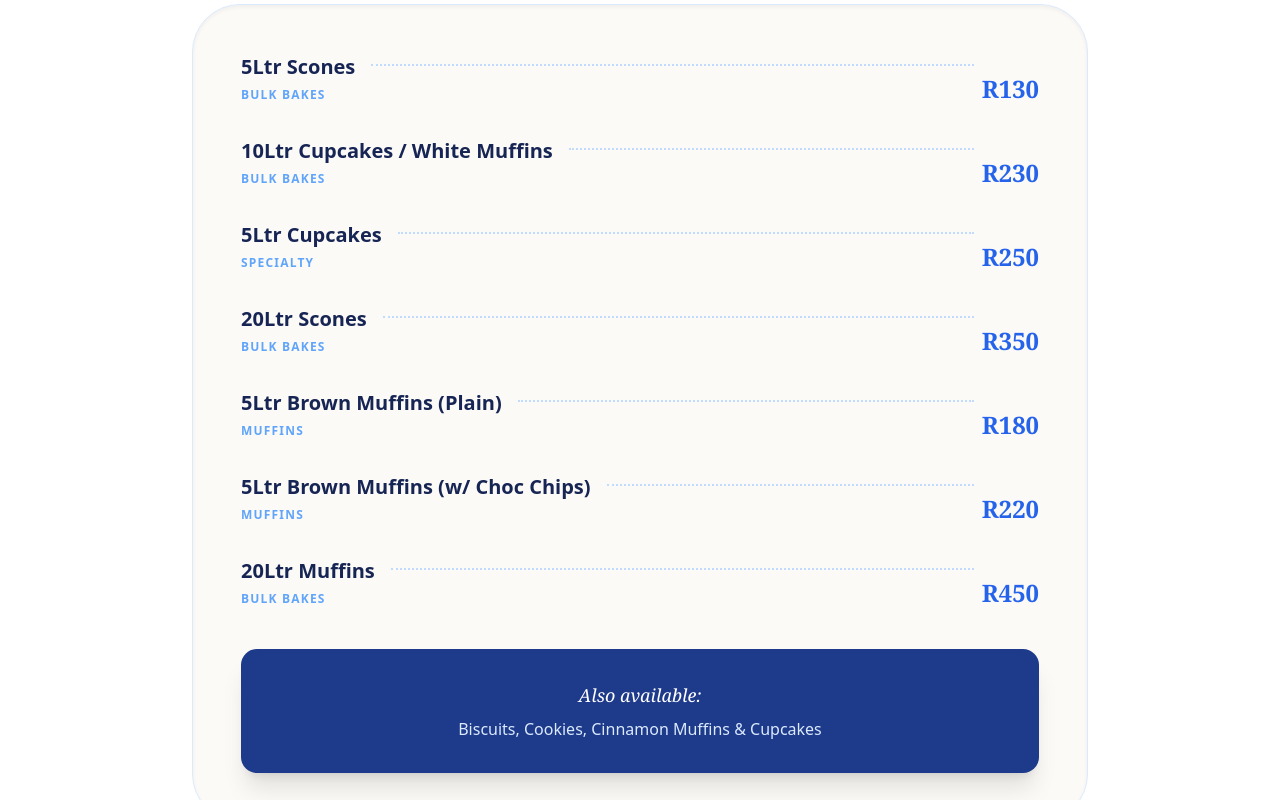
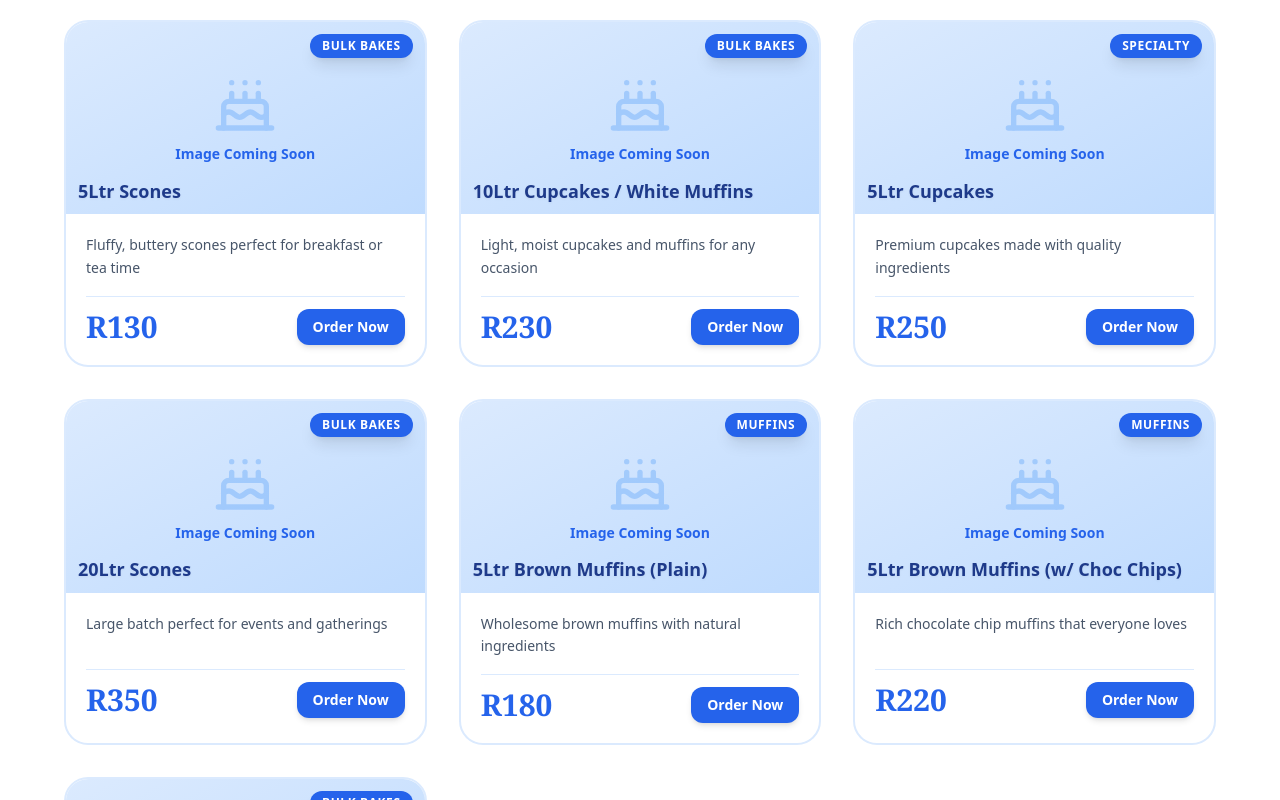
Before and after one commit to rudzie-dev/Cindys-Bakery, a React (Create React App) app: page / in a window 1280 px wide. Shown: the part 1040-1840 px from the top of the page. Built offline with nearby package versions, Linux system fonts and the light colour scheme.

Commit message:
Update App.js

```diff
--- a/src/App.js
+++ b/src/App.js
@@ -54,13 +54,48 @@ const App = () => {
   };
 
   const menuItems = [
-    { name: "5Ltr Scones", price: "R130", category: "Bulk Bakes" },
-    { name: "10Ltr Cupcakes / White Muffins", price: "R230", category: "Bulk Bakes" },
-    { name: "5Ltr Cupcakes", price: "R250", category: "Specialty" },
-    { name: "20Ltr Scones", price: "R350", category: "Bulk Bakes" },
-    { name: "5Ltr Brown Muffins (Plain)", price: "R180", category: "Muffins" },
-    { name: "5Ltr Brown Muffins (w/ Choc Chips)", price: "R220", category: "Muffins" },
-    { name: "20Ltr Muffins", price: "R450", category: "Bulk Bakes" },
+    {
+      name: "5Ltr Scones",
+      price: "R130",
+      category: "Bulk Bakes",
+      description: "Fluffy, buttery scones perfect for breakfast or tea time"
+    },
+    {
+      name: "10Ltr Cupcakes / White Muffins",
+      price: "R230",
+      category: "Bulk Bakes",
+      description: "Light, moist cupcakes and muffins for any occasion"
+    },
+    {
+      name: "5Ltr Cupcakes",
+      price: "R250",
+      category: "Specialty",
+      description: "Premium cupcakes made with quality ingredients"
+    },
+    {
+      name: "20Ltr Scones",
+      price: "R350",
+      category: "Bulk Bakes",
+      description: "Large batch perfect for events and gatherings"
+    },
+    {
+      name: "5Ltr Brown Muffins (Plain)",
+      price: "R180",
+      category: "Muffins",
+      description: "Wholesome brown muffins with natural ingredients"
+    },
+    {
+      name: "5Ltr Brown Muffins (w/ Choc Chips)",
+      price: "R220",
+      category: "Muffins",
+      description: "Rich chocolate chip muffins that everyone loves"
+    },
+    {
+      name: "20Ltr Muffins",
+      price: "R450",
+      category: "Bulk Bakes",
+      description: "Massive batch for parties, functions and special events"
+    },
   ];
 
   const testimonials = [
@@ -157,7 +192,7 @@ const App = () => {
                 }`}
               >
                 <Phone className="w-4 h-4 mr-2" />
-                {phoneNumber}
+                Contact Us
               </a>
             </div>
 
@@ -237,36 +272,62 @@ const App = () => {
         </div>
       </section>
 
-      {/* Menu / Price List Section */}
+      {/* Menu / Price List Section - ENHANCED WITH IMAGES */}
       <section id="menu" className="py-20 px-4 bg-white relative">
-        <div className="max-w-4xl mx-auto">
-          <div className="text-center mb-12">
+        <div className="max-w-6xl mx-auto">
+          <div className="text-center mb-16">
             <span className="text-blue-600 font-serif italic text-lg md:text-xl">Pricing List</span>
             <h2 className="text-3xl md:text-6xl font-serif mt-2 mb-4 text-slate-900">Our Price List</h2>
             <div className="w-16 md:w-24 h-1 bg-blue-600 mx-auto rounded-full" />
           </div>
 
-          <div className="bg-[#fcfaf7] rounded-[2rem] md:rounded-[3rem] p-5 md:p-12 border border-blue-100 shadow-inner">
-            <div className="space-y-6 md:space-y-8">
-              {menuItems.map((item, idx) => (
-                <div key={idx} className="flex flex-col xs:flex-row justify-between items-start xs:items-end group gap-1 xs:gap-0">
-                  <div className="flex-1 w-full">
-                    <div className="flex items-center gap-2">
-                      <span className="text-base md:text-xl font-bold text-blue-950 leading-tight">{item.name}</span>
-                      <div className="hidden xs:block flex-1 border-b-2 border-dotted border-blue-200 mb-1 mx-2"></div>
-                    </div>
-                    <span className="text-[10px] md:text-xs uppercase tracking-widest text-blue-400 font-extrabold">{item.category}</span>
+          <div className="grid grid-cols-1 md:grid-cols-2 lg:grid-cols-3 gap-6 lg:gap-8 mb-12">
+            {menuItems.map((item, idx) => (
+              <div
+                key={idx}
+                className="group bg-white rounded-3xl overflow-hidden border-2 border-blue-100 hover:border-blue-300 transition-all duration-300 hover:shadow-2xl hover:-translate-y-1"
+              >
+                <div className="relative h-48 overflow-hidden bg-gradient-to-br from-blue-100 to-blue-200 flex items-center justify-center">
+                  <div className="text-center p-6">
+                    <Cake className="w-16 h-16 text-blue-400 mx-auto mb-2 opacity-40" />
+                    <p className="text-blue-600 text-sm font-semibold">Image Coming Soon</p>
                   </div>
-                  <span className="text-xl md:text-2xl font-serif font-black text-blue-600 whitespace-nowrap">{item.price}</span>
-                  <div className="xs:hidden w-full border-b border-dashed border-blue-100 pt-2"></div>
+                  <div className="absolute top-3 right-3 bg-blue-600 text-white px-3 py-1 rounded-full text-xs font-bold uppercase tracking-wider shadow-lg">
+                    {item.category}
+                  </div>
+                  <div className="absolute bottom-3 left-3 right-3">
+                    <h3 className="text-blue-900 font-bold text-lg leading-tight drop-shadow-sm">
+                      {item.name}
+                    </h3>
+                  </div>
                 </div>
-              ))}
-            </div>
 
-            <div className="mt-10 p-5 md:p-8 bg-blue-900 rounded-2xl text-white text-center shadow-xl">
-              <p className="text-base md:text-lg font-serif italic mb-2">Also available:</p>
-              <p className="text-blue-100 text-sm md:text-base font-medium">Biscuits, Cookies, Cinnamon Muffins & Cupcakes</p>
-            </div>
+                <div className="p-5">
+                  <p className="text-slate-600 text-sm mb-4 leading-relaxed min-h-[40px]">
+                    {item.description}
+                  </p>
+                  <div className="flex items-center justify-between pt-3 border-t border-blue-100">
+                    <span className="text-3xl font-serif font-black text-blue-600">
+                      {item.price}
+                    </span>
+                    <a
+                      href={whatsappUrl}
+                      className="bg-blue-600 text-white px-4 py-2 rounded-xl text-sm font-bold hover:bg-blue-700 transition-all active:scale-95 shadow-md"
+                    >
+                      Order Now
+                    </a>
+                  </div>
+                </div>
+              </div>
+            ))}
+          </div>
+
+          <div className="mt-12 p-8 md:p-10 bg-gradient-to-br from-blue-900 to-blue-800 rounded-3xl text-white text-center shadow-2xl border-4 border-blue-700">
+            <p className="text-xl md:text-2xl font-serif italic mb-3">Also available:</p>
+            <p className="text-blue-100 text-base md:text-lg font-medium">
+              Biscuits, Cookies, Cinnamon Muffins & Cupcakes
+            </p>
+            <p className="text-blue-300 text-sm mt-4">Contact us for custom orders and special requests</p>
           </div>
         </div>
       </section>
```
